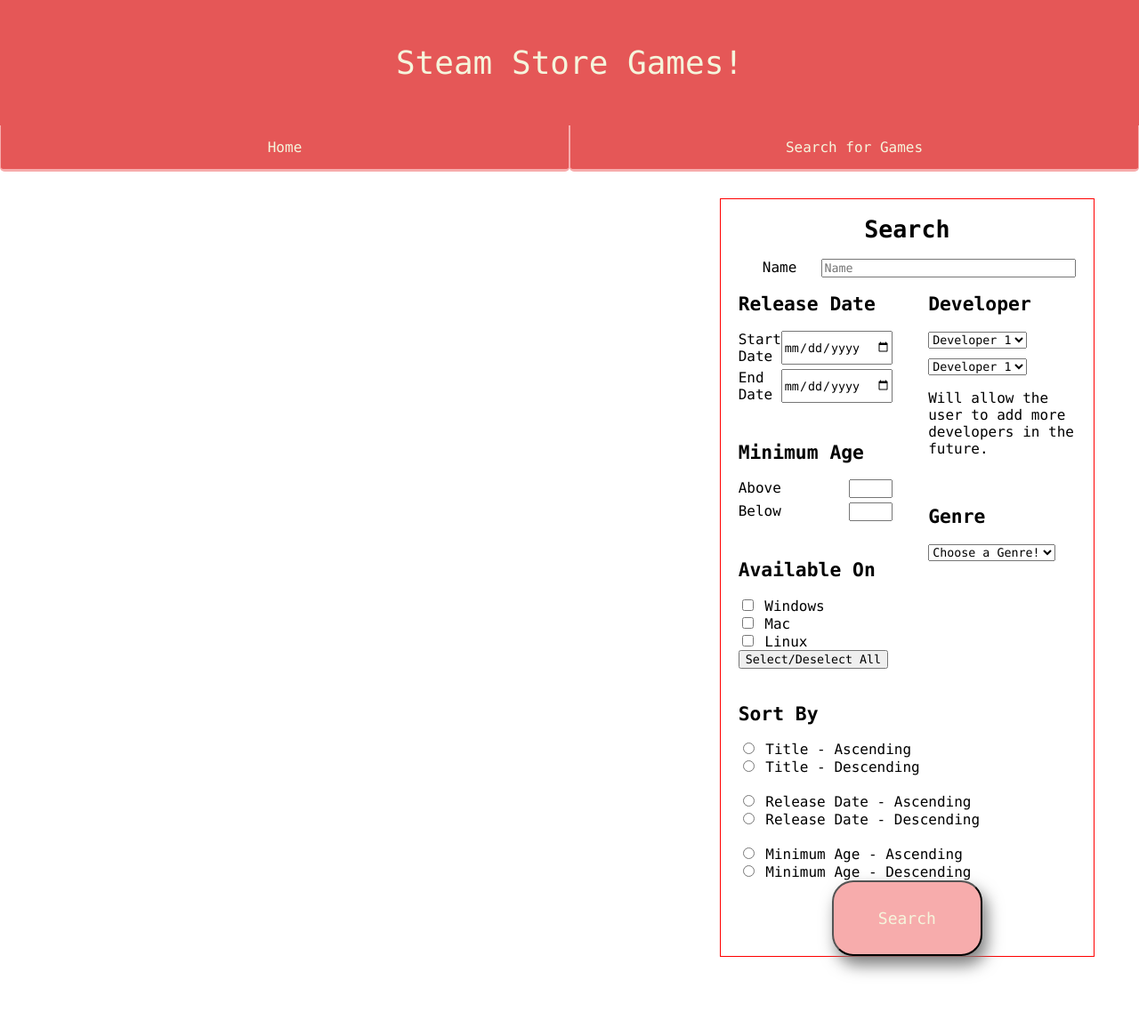
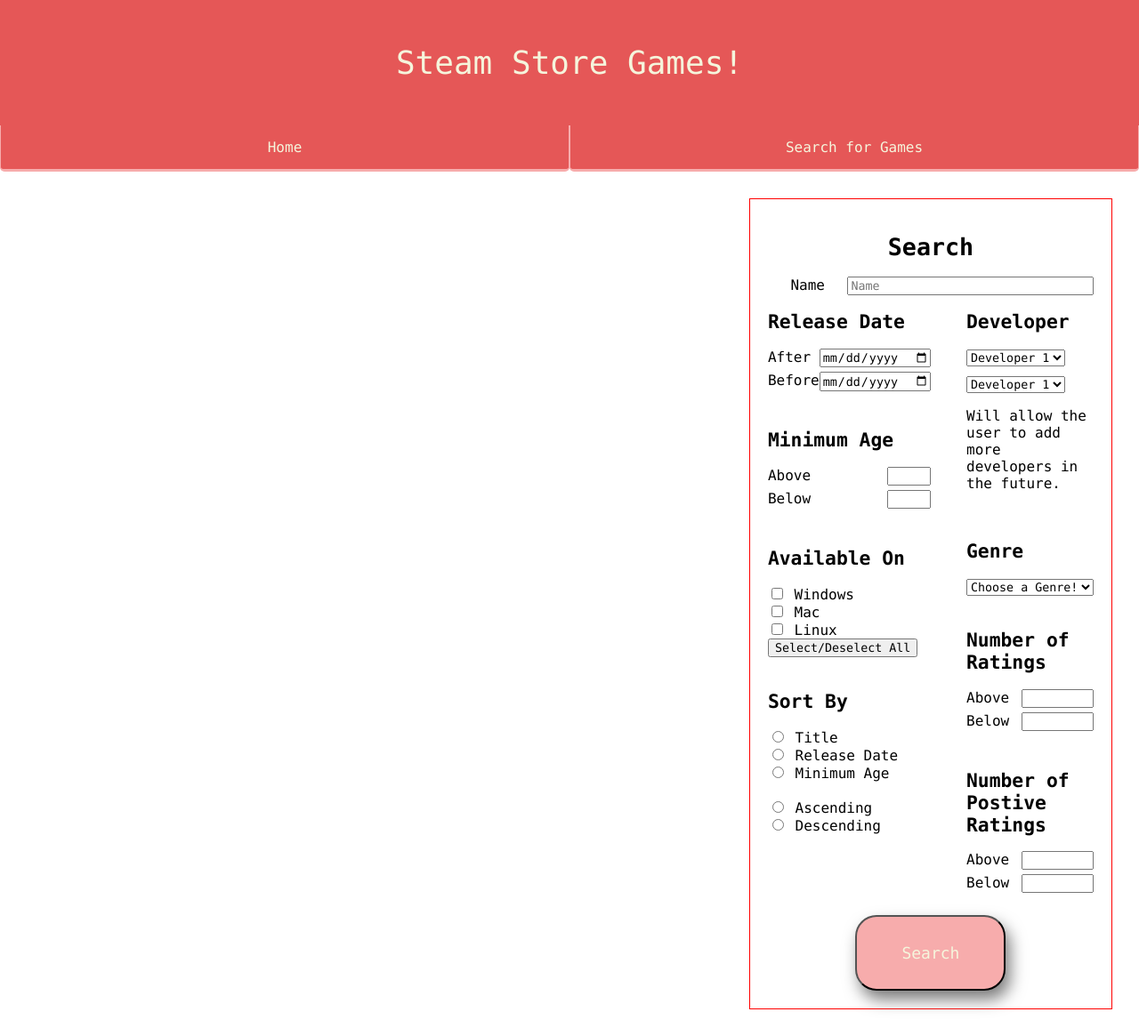
Before and after one commit to luciefwolf/cs257, a Flask app: page /games/ in a window 1280 px wide. Shown: the whole page at 89% size. Before the commit the page ends 1096 px from the top, so only its background shows below. Run offline with Flask 2, Linux system fonts and the light colour scheme; data that the repository does not hold is empty; parts of the project's set-up code (start-up, migrations or seed data) failed here and were passed over; some libraries are stand-ins or nearby versions.

Commit message:
Made improvements to games page

```diff
--- a/webapp/config.py
+++ b/webapp/config.py
@@ -1,3 +1,3 @@
-user='yuelin'
+user='lucie'
 password=''
-database='steam'
+database='games'
--- a/webapp/static/style.css
+++ b/webapp/static/style.css
@@ -28,13 +28,11 @@
     flex: 2;
 }
 
-#setting_container {
+#search_container {
     flex: 1;
     margin-left: 20px;
-    margin-right: 20px;
-    padding-left: 20px;
-    padding-right: 20px;
 }
+
 
 
 
@@ -101,10 +99,7 @@
 table, th, td {
     border: 0.1em red solid;
     border-collapse: collapse;
-    margin-right: 10px;
-    margin-bottom: 10px;
-    margin-left: 10px;
-    margin-top: 10px;;
+    padding: 10px;
     background-color: rgb(246, 229, 232);
 }
 
@@ -127,6 +122,7 @@
     border: 0.1em red solid;
     margin-bottom: 20px;
     background-color: transparent;
+    padding: 20px;
     width:100%;
 }
 
--- a/webapp/static/webapp.js
+++ b/webapp/static/webapp.js
@@ -92,13 +92,13 @@
         for (var i = 0; i < games.length; i++) {
             var game = games[i];
             game_id = game['id']
-            game_html += '<button class="game_item flex text_align_left" id="' + game_id
-                        + '" value="' + game_id + '" onclick="onGameSelected(this.value)">'
-                        + '<img class="game_img" alt="Header Image for ' + game['title'] + '" src="' + game['media']['header_image'] + '">'
-                        + '<p style="margin-left: 10px;"><strong>' + game['title'] + '</strong><br>'
-                        + game['description'] + '</p>'
-                        + '</button>\n';
-            // https://stackoverflow.com/questions/40134104/how-to-pass-the-button-value-into-my-onclick-event-function
+            game_html += `
+            <button class="game_item text_align_left" id="${game_id}" value="${game_id}" onclick="onGameSelected(${game_id})">
+                <div class="flex">
+                    <img class="game_img" alt="Header Image for ${game['title']}" src="${game['media']['header_image']}">
+                    <p style="margin-left: 10px;"><strong>${game['title']}</strong><br>${game['description']}</p>
+                </div>
+            </button>`;
         }
 
         var games_container = document.getElementById('games_container');
@@ -120,42 +120,61 @@
     .then((response) => response.json())
 
     .then(function(game) {
-        let game_html = '';
+        for (trait in game){
+            let value = String(game[trait]);
+            if (value == 'true') {
+                game[trait] = '√'
+            } else if (value == 'false') {
+                game[trait] = 'X'
+            }
+        }
 
-        game_html += '<button class="game_item flex text_align_left" id="' + game_id
-                    + '" value="' + game_id + '" onclick="onGameDeselected(this.value)">'
-                    + '<div style="max-width:100%; display: flex;">'
-                    + '<img class="game_img" alt="Header Image for ' + game['title']
-                    + '" src="' + game['media']['header_image'] + '">'
-                    + '<p style="margin-left: 10px;"><strong>' + game['title'] + '</strong><br>'
-                    + game['description'] + '</p> </div>\n'
-                    + '<div class="flex" style="max-width:100%">'
-                    + '<div style="flex: 2"> <ul>'
-                    + '<li>Developer: ' + game['developers'] + '</li>'
-                    + '<li>Publisher: ' + game['publishers'] + '</li>'
-                    + '<li>Released on: ' + game['release_date'] + '</li>'
-                    + '<li>Minimum age: ' + game['minimum_age'] + '</li>'
-                    + '<li>English support: ' + game['english_support'] + '</li>'
-                    + '<li>Genres: ' + game['genres'] + '</li>'
-                    + '<li>Categories: ' + game['categories'] + '</li>'
-                    + '<li>Genres: ' + game['genres'] + '</li>'
-                    + '<li>Price: ' + game['price'] + '</li>'
-                    + '<li>Positive ratings: ' + game['pos_ratings'] + '</li>'
-                    + '<li>Negative ratings: ' + game['neg_ratings'] + '</li>'
-                    + '</ul> </div>'
-                    + '<div style="flex: 3">' + '<table>'
-                    + '<tr><th></th><th>Windows</th><th>Mac</th><th>Linux</th></tr>'
-                    + '<tr><td>Available On</td><td>' + game['windows_support']
-                    + '</td><td>' + game['mac_support'] +'</td><td>' + game['linux_support'] + '</td></tr>'
-                    + '</table>'
+        if (game['minimum_age'] == 0) {
+            game['minimum_age'] = '0 or unlisted';
+        }
+
+        let game_html = `
+        <button class="game_item text_align_left" id="${game_id}" value="${game_id}" onclick="onGameDeselected(${game_id})">
+            <div class="flex">
+                <img class="game_img" alt="Header Image for ${game['title']}" src="${game['media']['header_image']}">
+                <p style="margin-left: 10px;"><strong>${game['title']}</strong><br>${game['description']}</p>
+            </div>
+            <div class="flex">
+                <div style="flex: 4">
+                    <ul>
+                        <li>Developer: ${game['developers']} </li>
+                        <li>Publisher: ${game['publishers']} </li>
+                        <br>
+                        <li>Genres: ${game['genres']} </li>
+                        <li>Categories: ${game['categories']} </li>
+                        <br>
+                        <li>Positive Ratings: ${game['pos_ratings']} </li>
+                        <li>Negative Ratings: ${game['neg_ratings']} </li>
+                        <li>Percentage of Ratings as Positive: ${Math.round(game['pos_ratings'] * 100 / (game['neg_ratings'] + game['pos_ratings']))}%</li>
+                        <br>
+                        <li>Price: $${game['price']} </li>
+                        <li>Released on: ${game['release_date']} </li>
+                        <li>Minimum age: ${game['minimum_age']} </li>
+                        <li>English support: ${game['english_support']} </li>
+                    </ul>
+                    <table>
+                        <tr><th></th><th>Windows</th><th>Mac</th><th>Linux</th></tr>
+                        <tr><td>Available On</td>
+                            <td> ${game['windows_support']} </td>
+                            <td> ${game['mac_support']} </td>
+                            <td> ${game['linux_support']} </td>
+                        </tr>
+                    </table>
+                </div>
+                <div style="flex: 3">`;
 
         let images = game['media']['screenshots'];
-        for (var i = 0; i < images.length && i < 5; i++) {
+        for (var i = 0; i < images.length && i < 6; i++) {
             var image = images[i];
-            game_html += '<img class="game_img" src="' + image + '">'
+            game_html += `<img class="game_img" src="${image}">`;
         }
 
-        game_html += '</div>' + '</button>\n'
+        game_html += '</div></div></button>'
 
         var selected_game_button = document.getElementById(game_id);
         if (selected_game_button) {
@@ -178,13 +197,13 @@
     .then((response) => response.json())
 
     .then(function(game) {
-        let game_html = '';
-
-        game_html += '<button class="game_item flex text_align_left" id="' + game_id
-                    + '" value="' + game_id + '" onclick="onGameSelected(this.value)">'
-                    + '<img class="game_img" alt="Header Image for ' + game['title'] + '" src="' + game['media']['header_image'] + '">'
-                    + '<p style="margin-left: 10px;"><strong>' + game['title'] + '</strong><br>'
-                    + game['description'] + '</p>' + '</button>\n'
+        let game_html = `
+        <button class="game_item text_align_left" id="${game_id}" value="${game_id}" onclick="onGameSelected(${game_id})">
+            <div class="flex">
+                <img class="game_img" alt="Header Image for ${game['title']}" src="${game['media']['header_image']}">
+                <p style="margin-left: 10px;"><strong>${game['title']}</strong><br>${game['description']}</p>
+            </div>
+        </button>`;
 
         var deselected_game_button = document.getElementById(game_id);
         if (deselected_game_button) {
--- a/webapp/templates/games_main.html
+++ b/webapp/templates/games_main.html
@@ -16,17 +16,11 @@
 
         <div id="games_container"></div>
 
-        <div id="setting_container" class="border">
+        <div id="search_container">
+            <div class="border" style="padding: 20px;">
                 <div>
                     <h1>Search{{title}}</h1>
                 </div>
-
-            <!-- <div class="flex">
-                <label for="game_name" style="flex:1; text-align: center;">Name</label>
-                <input id="title_search" style="flex:3;" type="text" name="game_name" class="form-control" placeholder="Name">
-            </div>
-
-            <p>Genre <select id="genre_selector"></select></p>-->
 
                 <div class="flex">
                     <label for="game_name" style="flex:1; text-align: center;">Name</label>
@@ -38,19 +32,19 @@
                         <div style="padding-bottom: 20px;">
                             <h2>Release Date</h2>
                             <div class='flex' style="padding-bottom: 5px;">
-                            <label for="start_date" style="flex: 1;">Start Date</label>
-                            <input style="flex: 2;" type="date" name="start_date" class="form-control" placeholder="mm/dd/yy">
+                                <label for="start_date" style="flex: 1;">After</label>
+                                <input style="flex: 1;" type="date" name="start_date" class="form-control" placeholder="mm/dd/yy">
                             </div>
                             <div class="flex" style="padding-bottom: 5px;">
-                            <label for="end_date" style="flex: 1;">End Date</label>
-                            <input style="flex: 2;" type="date" name="end_date" class="form-control" placeholder="mm/dd/yy">
+                                <label for="end_date" style="flex: 1;">Before</label>
+                                <input style="flex: 1;" type="date" name="end_date" class="form-control" placeholder="mm/dd/yy">
                             </div>
                         </div>
 
                         <div style="padding-bottom: 20px;">
                             <h2>Minimum Age</h2>
                             <div class='flex' style="padding-bottom: 5px;">
-                            <label for="quantity" style="flex: 2;">Above</label>
+                                <label for="quantity" style="flex: 1;">Above</label>
                                 <input type="number" id="quantity" name="quantity" min="0" max="18">
                             </div>
                             <div class="flex" style="padding-bottom: 5px;">
@@ -68,6 +62,22 @@
                             <input type="checkbox" id="linux" name="system3" value="Linux">
                             <label for="system3"> Linux</label><br>
                             <button onclick="selectOrDeselect()">Select/Deselect All</button>
+                        </div>
+
+                        <div>
+                            <h2>Sort By</h2>
+
+                            <input type="radio" name="sort_by_type" value="title">
+                            <label for="sort_by_type">Title</label><br>
+                            <input type="radio" name="sort_by_type" value="date">
+                            <label for="sort_by_type">Release Date</label><br>
+                            <input type="radio" name="sort_by_type" value="age">
+                            <label for="sort_by_type">Minimum Age</label><br>
+                            <br>
+                            <input type="radio" name="sort_by_asc_or_desc" value="asc">
+                            <label for="sort_by_asc_or_desc">Ascending</label><br>
+                            <input type="radio" name="sort_by_asc_or_desc" value="desc">
+                            <label for="sort_by_asc_or_desc">Descending</label>
                         </div>
                     </div>
 
@@ -93,32 +103,38 @@
                             <h2>Genre</h2>
                             <select id="genre_selector"></select>
                         </div>
+
+                        <div style="padding-bottom: 20px;">
+                            <h2>Number of Ratings</h2>
+                            <div class='flex' style="padding-bottom: 5px;">
+                                <label for="min_num_ratings" style="flex: 1;">Above</label>
+                                <input type="number" name="min_num_ratings" min="0" max="999999">
+                            </div>
+                            <div class="flex" style="padding-bottom: 5px;">
+                                <label for="max_num_ratings" style="flex: 1;">Below</label>
+                                <input type="number" name="max_num_ratings" min="0" max="999999">
                             </div>
                         </div>
 
-            <div>
-                <h2>Sort By</h2>
+                        <div style="padding-bottom: 20px;">
+                            <h2>Number of Postive Ratings</h2>
+                            <div class='flex' style="padding-bottom: 5px;">
+                                <label for="min_num_pos_ratings" style="flex: 1;">Above</label>
+                                <input type="number" name="min_num_pos_ratings" min="0" max="999999">
+                            </div>
+                            <div class="flex" style="padding-bottom: 5px;">
+                                <label for="max_num_pos_ratings" style="flex: 1;">Below</label>
+                                <input type="number" name="max_num_pos_ratings" min="0" max="999999">
+                            </div>
+                        </div>
 
-                <input type="radio" name="sort_by" value="title_a">
-                <label for="sort_by">Title - Ascending</label><br>
-                <input type="radio" name="sort_by" value="title_d">
-                <label for="sort_by">Title - Descending</label><br>
-                <br>
-                <input type="radio" name="sort_by" value="date_a">
-                <label for="output">Release Date - Ascending</label><br>
-                <input type="radio" name="sort_by" value="date_d">
-                <label for="output">Release Date - Descending</label><br>
-                <br>
-                <input type="radio" name="sort_by" value="age_a">
-                <label for="output">Minimum Age - Ascending</label><br>
-                <input type="radio" name="sort_by" value="age_d">
-                <label for="output">Minimum Age - Descending</label><br>
+                    </div>
                 </div>
 
                 <div style="text-align: center;">
                     <button id="search_button" class="button">Search</button>
                 </div>
-
+            </div>
         </div>
     </div>
 </body>
```
Also changed, not shown: 2 other files. Lines whose indentation alone changed are shown as unchanged.
